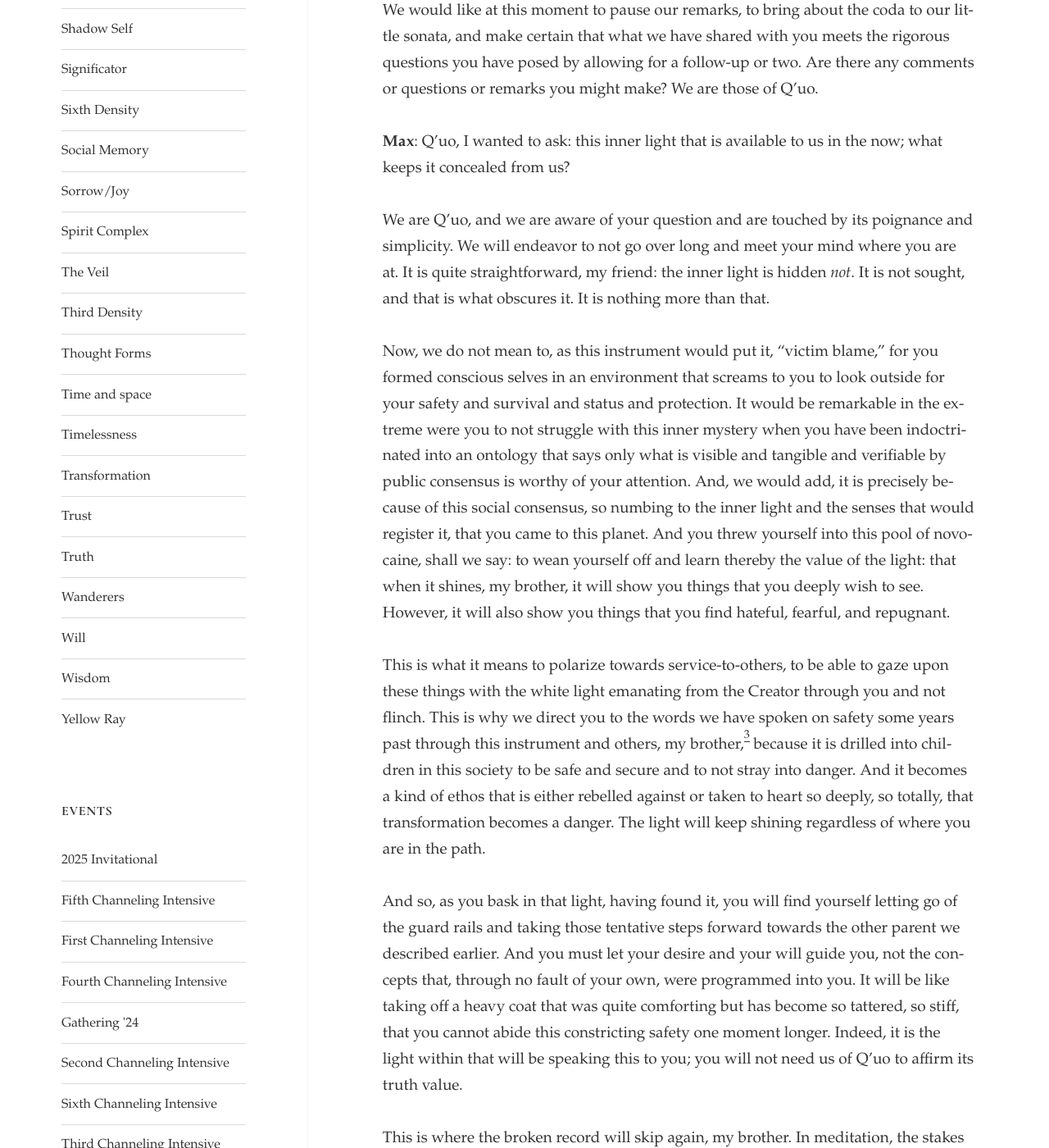
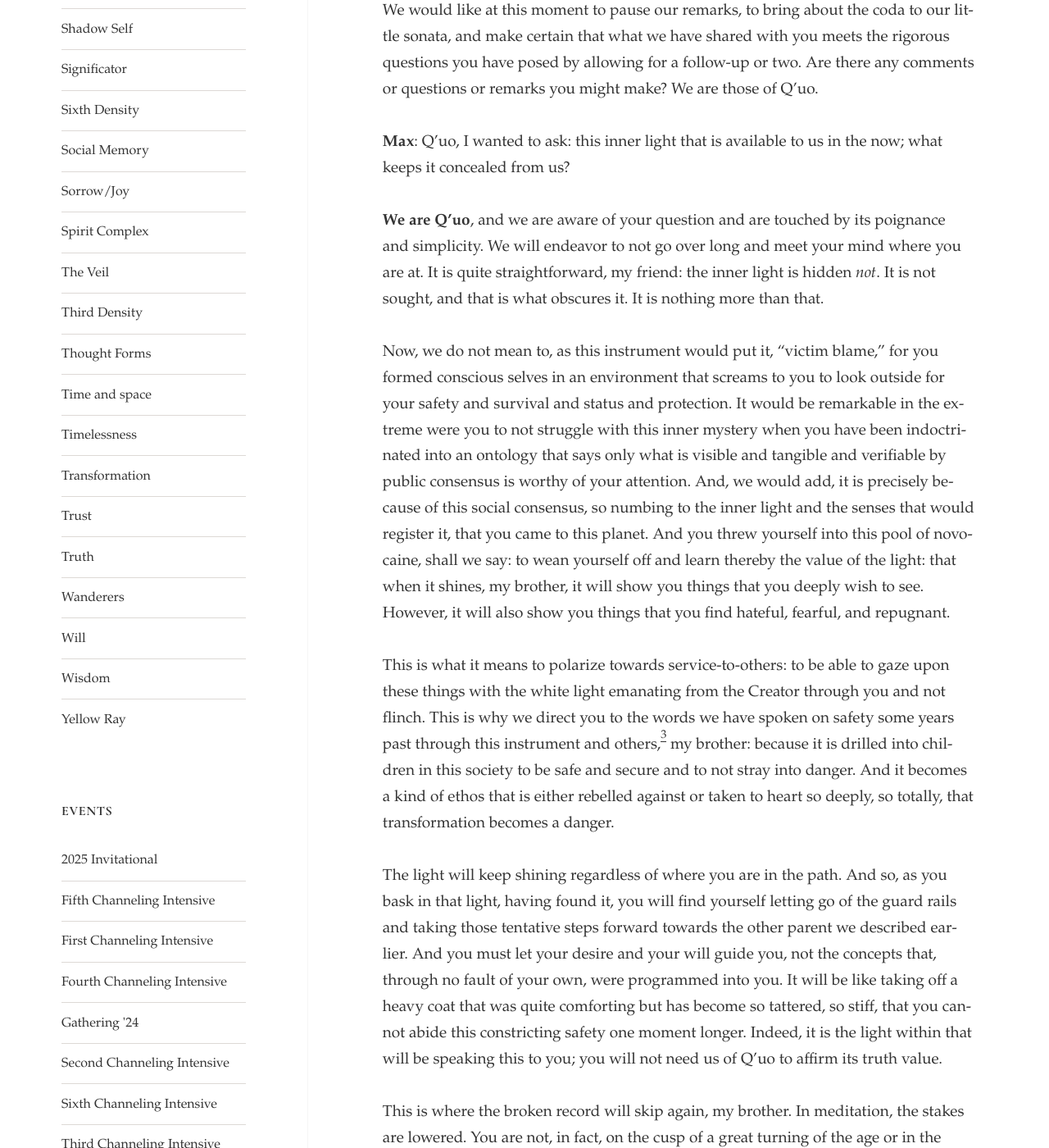
Before and after one commit to oswg/harc, a Jekyll site: the page built from _posts/2026-02-18_richmond_ccp_020.md, in a window 1280 px wide and 1400 px high, scrolled down 5738 px. Shown: the whole window at 82% size. Built offline with Jekyll 4.4.1, drawn with Linux system fonts in a browser that asks for light colours; some of the changed text lies outside the part shown.

Commit message:
little tweaks

```diff
--- a/_posts/2026-02-18_richmond_ccp_020.md
+++ b/_posts/2026-02-18_richmond_ccp_020.md
@@ -49,13 +49,13 @@ We would like at this moment to pause our remarks, to bring about the coda to ou
 
 **Max**: Q'uo, I wanted to ask: this inner light that is available to us in the now; what keeps it concealed from us?
 
-We are Q'uo, and we are aware of your question and are touched by its poignance and simplicity. We will endeavor to not go over long and meet your mind where you are at. It is quite straightforward, my friend: the inner light is hidden _not_. It is not sought, and that is what obscures it. It is nothing more than that.
+**We are Q'uo**, and we are aware of your question and are touched by its poignance and simplicity. We will endeavor to not go over long and meet your mind where you are at. It is quite straightforward, my friend: the inner light is hidden _not_. It is not sought, and that is what obscures it. It is nothing more than that.
 
 Now, we do not mean to, as this instrument would put it, "victim blame," for you formed conscious selves in an environment that screams to you to look outside for your safety and survival and status and protection. It would be remarkable in the extreme were you to not struggle with this inner mystery when you have been indoctrinated into an ontology that says only what is visible and tangible and verifiable by public consensus is worthy of your attention. And, we would add, it is precisely because of this social consensus, so numbing to the inner light and the senses that would register it, that you came to this planet. And you threw yourself into this pool of novocaine, shall we say: to wean yourself off and learn thereby the value of the light: that when it shines, my brother, it will show you things that you deeply wish to see. However, it will also show you things that you find hateful, fearful, and repugnant.
 
-This is what it means to polarize towards service-to-others, to be able to gaze upon these things with the white light emanating from the Creator through you and not flinch. This is why we direct you to the words we have spoken on safety some years past through this instrument and others, my brother,[^3] because it is drilled into children in this society to be safe and secure and to not stray into danger. And it becomes a kind of ethos that is either rebelled against or taken to heart so deeply, so totally, that transformation becomes a danger. The light will keep shining regardless of where you are in the path.
+This is what it means to polarize towards service-to-others: to be able to gaze upon these things with the white light emanating from the Creator through you and not flinch. This is why we direct you to the words we have spoken on safety some years past through this instrument and others,[^3] my brother: because it is drilled into children in this society to be safe and secure and to not stray into danger. And it becomes a kind of ethos that is either rebelled against or taken to heart so deeply, so totally, that transformation becomes a danger.
 
-And so, as you bask in that light, having found it, you will find yourself letting go of the guard rails and taking those tentative steps forward towards the other parent we described earlier. And you must let your desire and your will guide you, not the concepts that, through no fault of your own, were programmed into you. It will be like taking off a heavy coat that was quite comforting but has become so tattered, so stiff, that you cannot abide this constricting safety one moment longer. Indeed, it is the light within that will be speaking this to you; you will not need us of Q'uo to affirm its truth value.
+The light will keep shining regardless of where you are in the path. And so, as you bask in that light, having found it, you will find yourself letting go of the guard rails and taking those tentative steps forward towards the other parent we described earlier. And you must let your desire and your will guide you, not the concepts that, through no fault of your own, were programmed into you. It will be like taking off a heavy coat that was quite comforting but has become so tattered, so stiff, that you cannot abide this constricting safety one moment longer. Indeed, it is the light within that will be speaking this to you; you will not need us of Q'uo to affirm its truth value.
 
 This is where the broken record will skip again, my brother. In meditation, the stakes are lowered. You are not, in fact, on the cusp of a great turning of the age or in the midst of a alienating step into the unknown. You simply sit. You simply feel. You simply notice, and in this observation an inner landscape begins to be illuminated.
 
```
Also changed, not shown: other parts of _posts/2026-02-18_richmond_ccp_020.md (+2 -2 lines).
